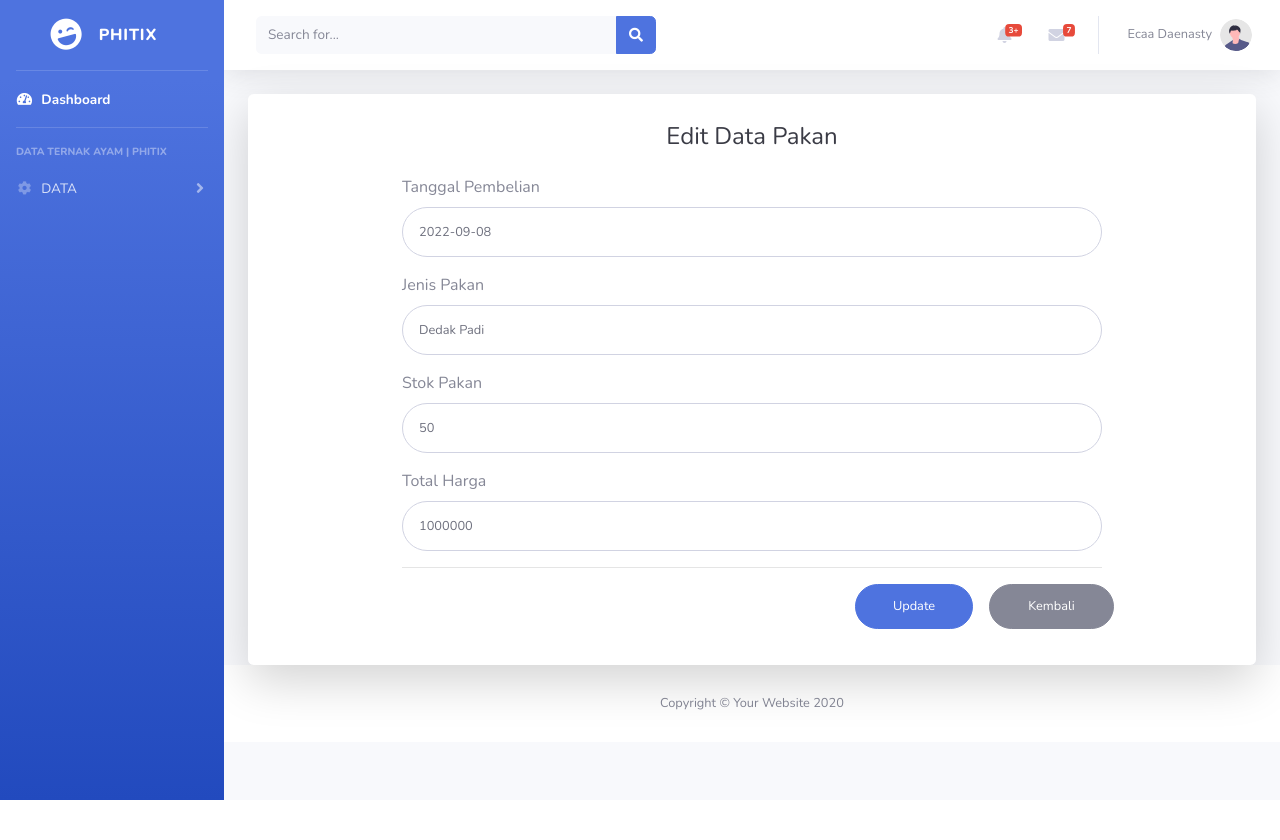
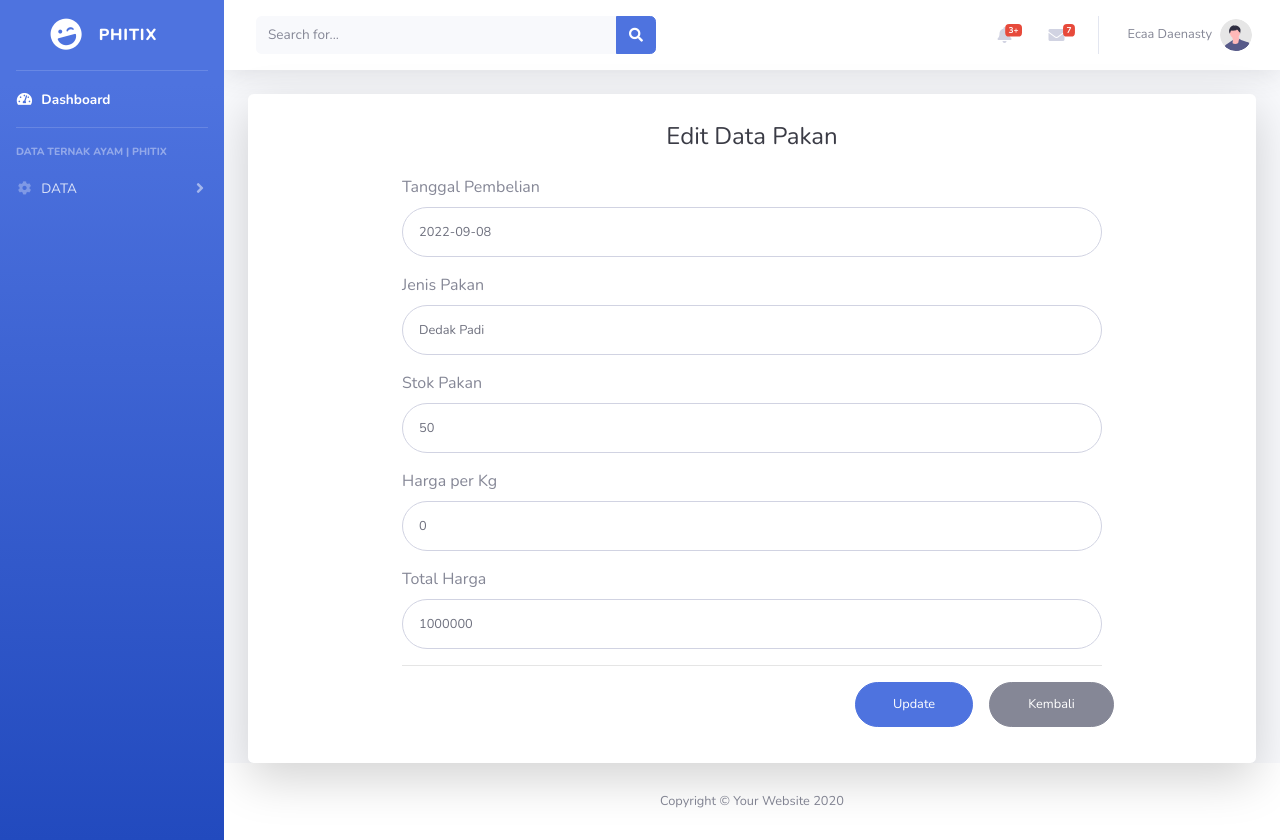
Before and after one commit to aishandavaniaa/phitix, a PHP site: page /edit_pakan.php?id=1 in a window 1280 px wide. Before the commit the page ends 800 px from the top, so only its background shows below. Run offline with PHP 8.4, Linux system fonts and the light colour scheme; a user stored in the database is signed in; data comes from the database, SQL or seed files in the repository.

Commit message:
edit pakan

```diff
--- a/edit_pakan.php
+++ b/edit_pakan.php
@@ -17,9 +17,10 @@ if( isset($_POST['update']) ){
     $pembelian   = $_POST['pembelian'];
     $jenis_pakan   = $_POST['jenis_pakan'];
     $stok_pakan   = $_POST['stok_pakan'];
+    $harga_kg = $_POST['harga_kg'];
     $total_harga   = $_POST['total_harga'];
 
-    $query = "UPDATE detail_pakan SET pembelian='$pembelian', jenis_pakan='$jenis_pakan', stok_pakan='$stok_pakan', total_harga='$total_harga' WHERE id='$id'";
+    $query = "UPDATE detail_pakan SET pembelian='$pembelian', jenis_pakan='$jenis_pakan', stok_pakan='$stok_pakan', harga_kg='$harga_kg', total_harga='$total_harga' WHERE id='$id'";
     echo $query;
     $result = mysqli_query($koneksi, $query);
     header('Location: pakan.php');
@@ -33,6 +34,7 @@ while ($row = mysqli_fetch_array($result)){
     $pembelian = $row['pembelian'];
     $jenis_pakan = $row['jenis_pakan'];
     $stok_pakan = $row['stok_pakan'];
+    $harga_kg = $row['harga_kg'];
     $total_harga = $row['total_harga'];
 
 ?>
@@ -353,6 +355,10 @@ while ($row = mysqli_fetch_array($result)){
                                     <label>Stok Pakan</label>
                                     <input type="text" class="form-control form-control-user" id="exampleInputUsername" name="stok_pakan" value="<?php echo $stok_pakan; ?>">
                                 </div>
+                                <div class="form-group">
+                                    <label>Harga per Kg</label>
+                                    <input type="text" class="form-control form-control-user" id="exampleInputUsername" name="harga_kg" value="<?php echo $harga_kg; ?>">
+                                </div>
                                        <div class="form-group">
                                     <label>Total Harga</label>
                                     <input type="text" class="form-control form-control-user" id="exampleInputUsername" name="total_harga" value="<?php echo $total_harga; ?>">
```
